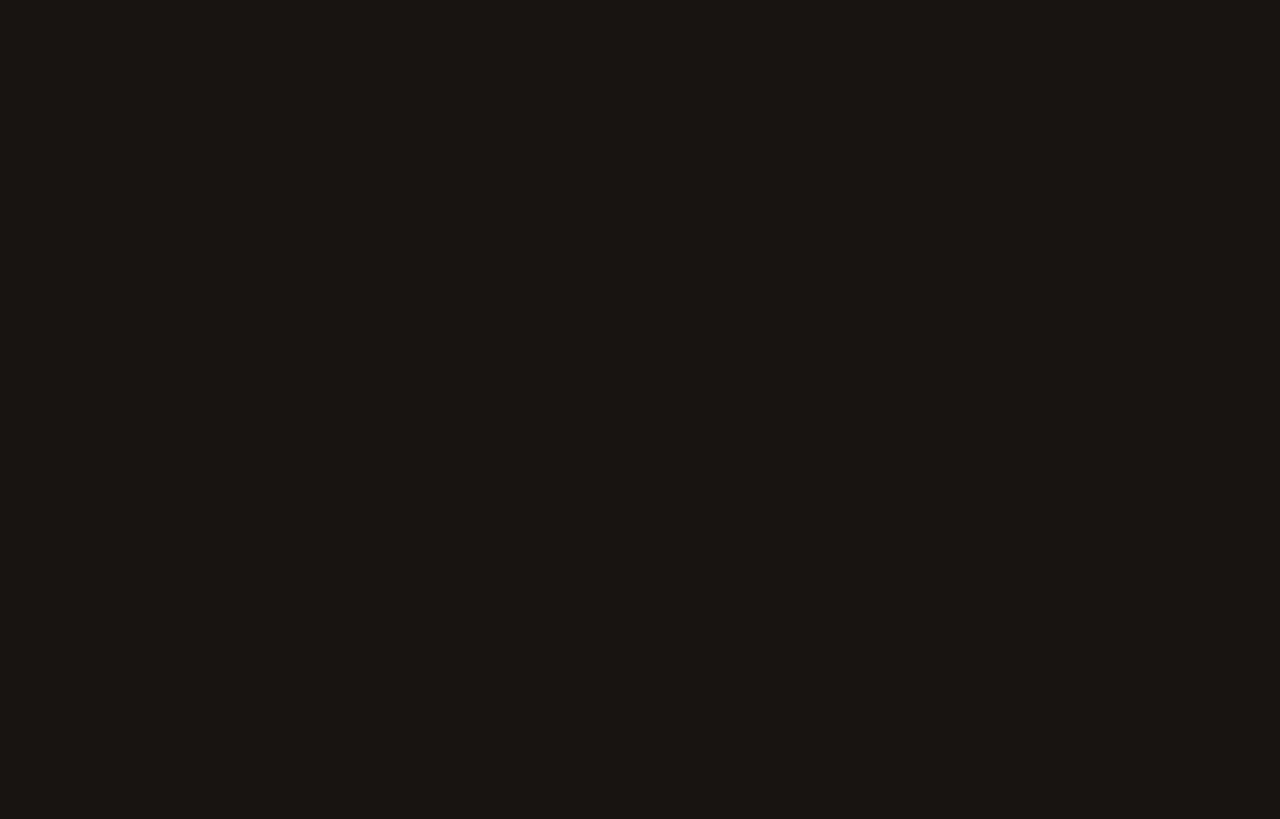
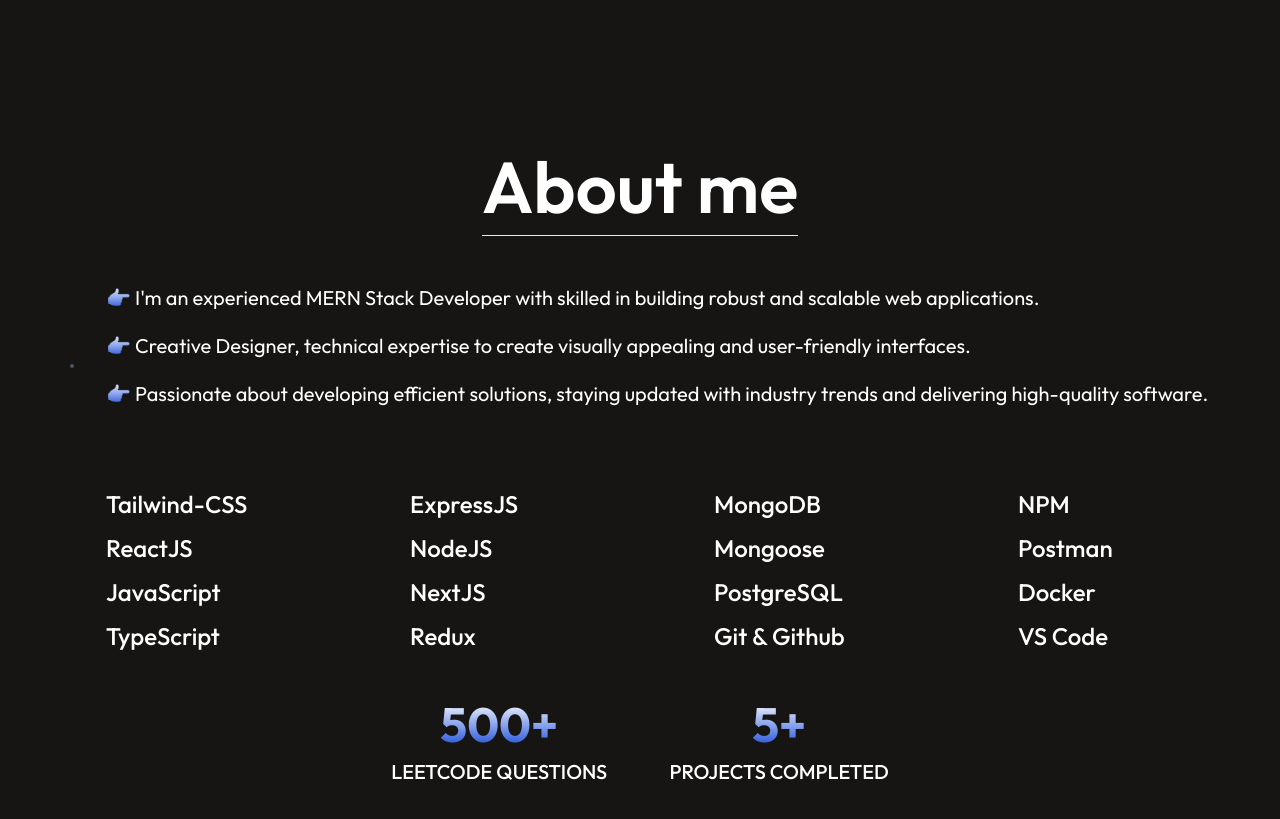
Before and after one commit to lxmn-22/my-portfolio, a React (Vite) app: page / in a window 1280 px wide. Shown: the part 1140-1959 px from the top of the page. Before the commit the page ends 1135 px from the top, so only its background shows below. Built offline with nearby package versions, Linux system fonts and the light colour scheme.

Commit message:
[my-portfolio]: Completed Issue 03.

```diff
--- a/src/App.jsx
+++ b/src/App.jsx
@@ -1,12 +1,14 @@
 import React from 'react'
 import Navbar from './components/navbar/Navbar'
 import Hero from './components/hero/Hero'
+import About from './components/about/About'
 
 const App = () => {
   return (
     <div>
       <Navbar />
       <Hero />
+      <About />
     </div>
   )
 }
--- /dev/null
+++ b/src/components/about/About.jsx
@@ -0,0 +1,66 @@
+import React from 'react'
+import profile_img from '../../assets/profile_pic.jpeg'
+
+const About = () => {
+  return (
+    <div className='flex flex-col items-center justify-center gap-12 mx-20 my-36'>
+        <div className='relative'>
+            <h1 className='px-0 py-3 text-7xl font-semibold border-b'>About me</h1>
+        </div>
+
+        <div className='flex gap-8'>
+            <div>
+                <img className='w-80 mt-20 rounded-full border-2 boder-solid border-gray-600' src={profile_img} alt="profile-img" />
+            </div>
+
+            <div className='flex flex-col gap-20'>
+                <div className='flex flex-col gap-5 text-xl font-base'>
+                    <p><span className='bg-clip-text bg-gradient-to-b from-white to-blue-700 text-transparent'>👉🏼</span> I&apos;m an experienced MERN Stack Developer with skilled in building robust and scalable web applications.</p>
+                    <p><span className='bg-clip-text bg-gradient-to-b from-white to-blue-700 text-transparent'>👉🏼</span> Creative Designer, technical expertise to create visually appealing and user-friendly interfaces.</p>
+                    <p><span className='bg-clip-text bg-gradient-to-b from-white to-blue-700 text-transparent'>👉🏼</span> Passionate about developing efficient solutions, staying updated with industry trends and delivering high-quality software.</p>
+                </div>
+
+                <div className='flex gap-28'>
+                    <div className='flex flex-col gap-3'>
+                        <div><p className='min-w-48 text-2xl font-medium bg-clip-text bg-white hover:bg-tailwind text-transparent hover:scale-110 hover:border hover:border-tailwind hover:rounded hover:px-2'>Tailwind-CSS</p></div>
+                        <div><p className='min-w-48 text-2xl font-medium bg-clip-text bg-white hover:bg-react text-transparent hover:scale-110 hover:border hover:border-react hover:rounded hover:px-2'>ReactJS</p></div>
+                        <div><p className='min-w-48 text-2xl font-medium bg-clip-text bg-white hover:bg-js text-transparent hover:scale-110 hover:border hover:border-js hover:rounded hover:px-2'>JavaScript</p></div>
+                        <div><p className='min-w-48 text-2xl font-medium bg-clip-text bg-white hover:bg-ts text-transparent hover:scale-110 hover:border hover:border-ts hover:rounded hover:px-2'>TypeScript</p></div>
+                    </div>
+                    <div className='flex flex-col gap-3'>
+                        <div><p className='min-w-48 text-2xl font-medium bg-clip-text bg-white hover:bg-node text-transparent hover:scale-110 hover:border hover:border-node hover:rounded hover:px-2'>ExpressJS</p></div>
+                        <div><p className='min-w-48 text-2xl font-medium bg-clip-text bg-white hover:bg-node text-transparent hover:scale-110 hover:border hover:border-node hover:rounded hover:px-2'>NodeJS</p></div>
+                        <div><p className='min-w-48 text-2xl font-medium bg-clip-text bg-white hover:bg-white text-transparent hover:scale-110 hover:border hover:border-white hover:rounded hover:px-2'>NextJS</p></div>
+                        <div><p className='min-w-48 text-2xl font-medium bg-clip-text bg-white hover:bg-redux text-transparent hover:scale-110 hover:border hover:border-redux hover:rounded hover:px-2'>Redux</p></div>
+                    </div>
+                    <div className='flex flex-col gap-3'>
+                        <div><p className='min-w-48 text-2xl font-medium bg-clip-text bg-white hover:bg-mongo text-transparent hover:scale-110 hover:border hover:border-mongo hover:rounded hover:px-2'>MongoDB</p></div>
+                        <div><p className='min-w-48 text-2xl font-medium bg-clip-text bg-white hover:bg-mongoose text-transparent hover:scale-110 hover:border hover:border-mongoose hover:rounded hover:px-2'>Mongoose</p></div>
+                        <div><p className='min-w-48 text-2xl font-medium bg-clip-text bg-white hover:bg-postgreSQL text-transparent hover:scale-110 hover:border hover:border-postgreSQL hover:rounded hover:px-2'>PostgreSQL</p></div>
+                        <div><p className='min-w-48 text-2xl font-medium bg-clip-text bg-white hover:bg-git text-transparent hover:scale-110 hover:border hover:border-git hover:rounded hover:px-2'>Git & Github</p></div>
+                    </div>
+                    <div className='flex flex-col gap-3'>
+                        <div><p className='min-w-48 text-2xl font-medium bg-clip-text bg-white hover:bg-git text-transparent hover:scale-110 hover:border hover:border-git hover:rounded hover:px-2'>NPM</p></div>
+                        <div><p className='min-w-48 text-2xl font-medium bg-clip-text bg-white hover:bg-git text-transparent hover:scale-110 hover:border hover:border-git hover:rounded hover:px-2'>Postman</p></div>
+                        <div><p className='min-w-48 text-2xl font-medium bg-clip-text bg-white hover:bg-tailwind text-transparent hover:scale-110 hover:border hover:border-tailwind hover:rounded hover:px-2'>Docker</p></div>
+                        <div><p className='min-w-48 text-2xl font-medium bg-clip-text bg-white hover:bg-tailwind text-transparent hover:scale-110 hover:border hover:border-tailwind hover:rounded hover:px-2'>VS Code</p></div>
+                    </div>
+                </div>
+            </div>
+        </div>
+        <div className='flex w-1/2 justify-around mb-20'>
+            <div className='flex flex-col items-center gap-2.5 hover:scale-110 transition-0.3s'>
+                <h1 className='text-5xl font-bold bg-clip-text bg-secondary text-transparent bg-gradient-to-b from-white to-blue-700'>500+</h1>
+                <p className='text-xl font-medium'>LEETCODE QUESTIONS</p>
+            </div>
+
+            <div className='flex flex-col items-center gap-2.5 hover:scale-110 transition-0.3s'>
+                <h1 className='text-5xl font-bold bg-clip-text bg-secondary text-transparent bg-gradient-to-b from-white to-blue-700'>5+</h1>
+                <p className='text-xl font-medium'>PROJECTS COMPLETED</p>
+            </div>
+        </div>
+    </div>
+  )
+}
+
+export default About
--- a/tailwind.config.js
+++ b/tailwind.config.js
@@ -5,6 +5,16 @@
     extend: {
       colors: {
         primary: "#1d4ed8",
+        tailwind: "#38BDF8",
+        react: "#58c4dc",
+        js: "#fbbc04",
+        ts: "#3178c6",
+        node: "#417e38",
+        redux: "#764abc",
+        mongo: "#00ed64",
+        mongoose: "#800",
+        postgreSQL: "#699eca",
+        git: "#f14e32",
       },
     },
   },
```
Also changed, not shown: src/assets/logo.svg (deleted), src/assets/theme_pattern.svg (deleted).
